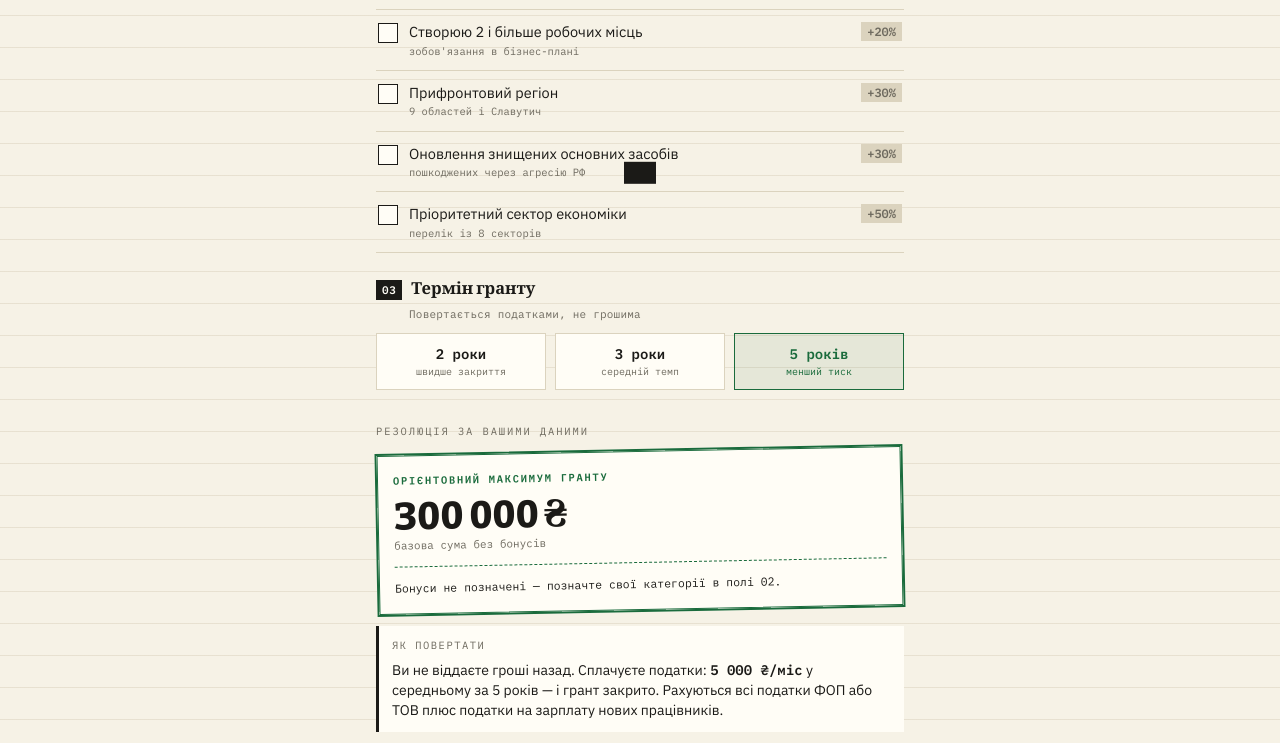
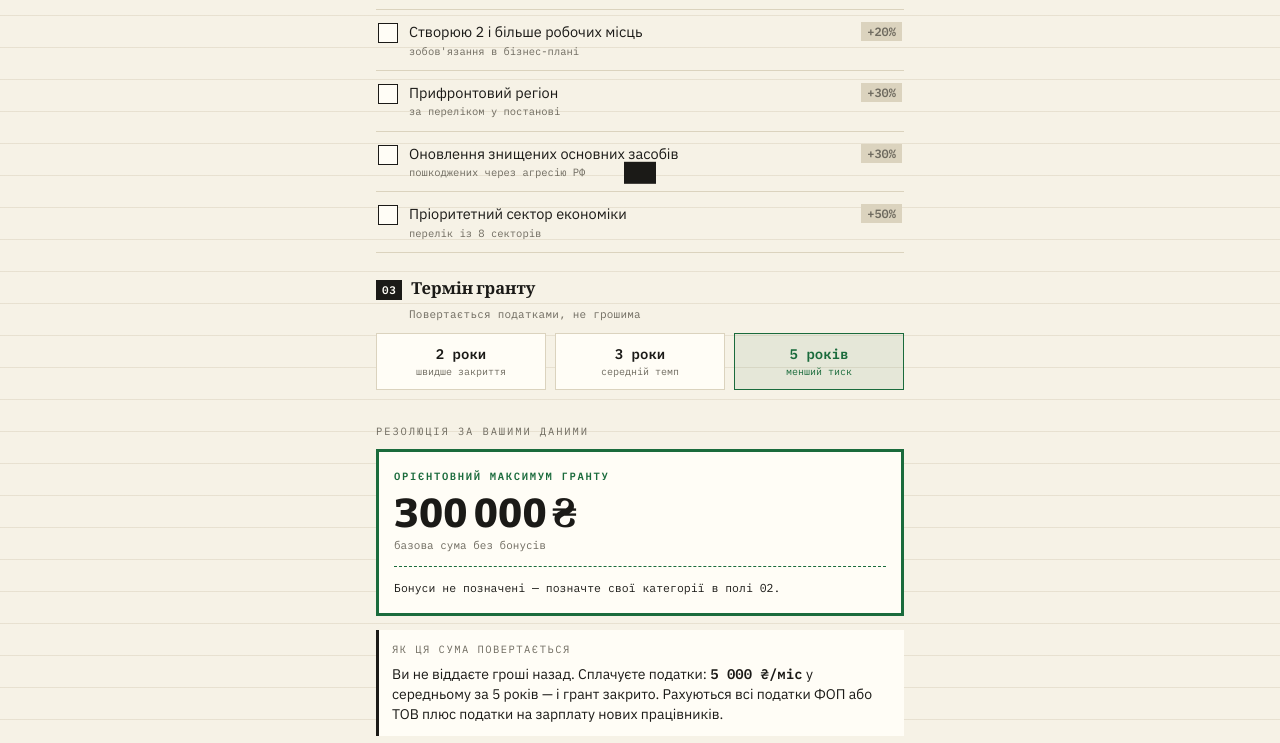
Before and after one commit to DmytroKonsult/grant-app, a plain HTML site: page index.html in a window 1280 px wide. Shown: the part 625-1368 px from the top of the page. Drawn offline with nearby package versions, Linux system fonts and the light colour scheme.

Commit message:
mini app v1

```diff
--- a/index.html
+++ b/index.html
@@ -134,16 +134,17 @@ h1 .hl{
 }
 .stamp{
   border:2px solid var(--seal);box-shadow:0 0 0 1px var(--seal) inset;
-  background:var(--paper-2);padding:18px 16px 16px;transform:rotate(-1.1deg);
+  background:var(--paper-2);padding:18px 16px 16px;
 }
 .stamp-title{
   font-family:var(--mono);font-size:10.5px;font-weight:600;letter-spacing:.16em;
   text-transform:uppercase;color:var(--seal);
 }
 .sum{
-  font-family:var(--display);font-weight:800;font-size:38px;line-height:1;
+  font-family:var(--display);font-weight:800;line-height:1.05;
   letter-spacing:-.02em;margin:8px 0 2px;color:var(--ink);
   font-variant-numeric:tabular-nums;
+  font-size:clamp(28px,8.6vw,40px);white-space:nowrap;
 }
 .sum-note{font-family:var(--mono);font-size:11px;color:var(--pencil)}
 .bonus-line{
@@ -151,8 +152,8 @@ h1 .hl{
   font-family:var(--mono);font-size:11.5px;line-height:1.7;color:var(--ink);
 }
 .bonus-line b{background:var(--marker);padding:1px 4px;font-weight:600}
-.pulse{animation:pulse .34s ease-out}
-@keyframes pulse{from{transform:rotate(-1.1deg) scale(.985)}to{transform:rotate(-1.1deg) scale(1)}}
+.pulse{animation:pulse .3s ease-out}
+@keyframes pulse{from{opacity:.55}to{opacity:1}}
 
 /* ---------- Довідкові блоки ---------- */
 .strip{
@@ -193,7 +194,7 @@ h1 .hl{
 
 <div class="blank-head">
   <div class="brand">Грант під ключ</div>
-  <h1>Скільки грант <span class="hl">може дати саме вам</span></h1>
+  <h1>Ваш максимум <span class="hl">за програмою гранту</span></h1>
   <div class="doc-meta">Постанова КМУ №738 · ред. №616 · чинна з 01.09.2026</div>
 </div>
 <div class="blank-sub">Заповніть три поля — розрахунок нижче оновлюється одразу</div>
@@ -238,7 +239,7 @@ h1 .hl{
   </div>
 
   <div class="strip">
-    <div class="strip-h">Як повертати</div>
+    <div class="strip-h">Як ця сума повертається</div>
     <p id="payback">Податками з вашого ФОП чи ТОВ, включно з податками на зарплату нових працівників.</p>
   </div>
 
@@ -284,7 +285,7 @@ var BONUSES = [
   { id:"patent",  pct:20, text:"Чинний патент на винахід",            note:"або на корисну модель" },
   { id:"vpo",     pct:20, text:"ВПО з досвідом 6+ місяців",           note:"або релокований бізнес" },
   { id:"jobs2",   pct:20, text:"Створюю 2 і більше робочих місць",    note:"зобов'язання в бізнес-плані" },
-  { id:"front",   pct:30, text:"Прифронтовий регіон",                 note:"9 областей і Славутич" },
+  { id:"front",   pct:30, text:"Прифронтовий регіон",                 note:"за переліком у постанові" },
   { id:"renew",   pct:30, text:"Оновлення знищених основних засобів", note:"пошкоджених через агресію РФ" },
   { id:"sector",  pct:50, text:"Пріоритетний сектор економіки",       note:"перелік із 8 секторів" }
 ];
@@ -363,7 +364,7 @@ function calc(){
 }
 
 function money(n){
-  return n.toLocaleString("uk-UA").replace(/[\u00A0\u202F]/g, " ") + " ₴";
+  return n.toLocaleString("uk-UA").replace(/[\u00A0\u202F]/g, " ") + "\u00A0₴";
 }
 
 /* ====== Рендер ====== */
```
